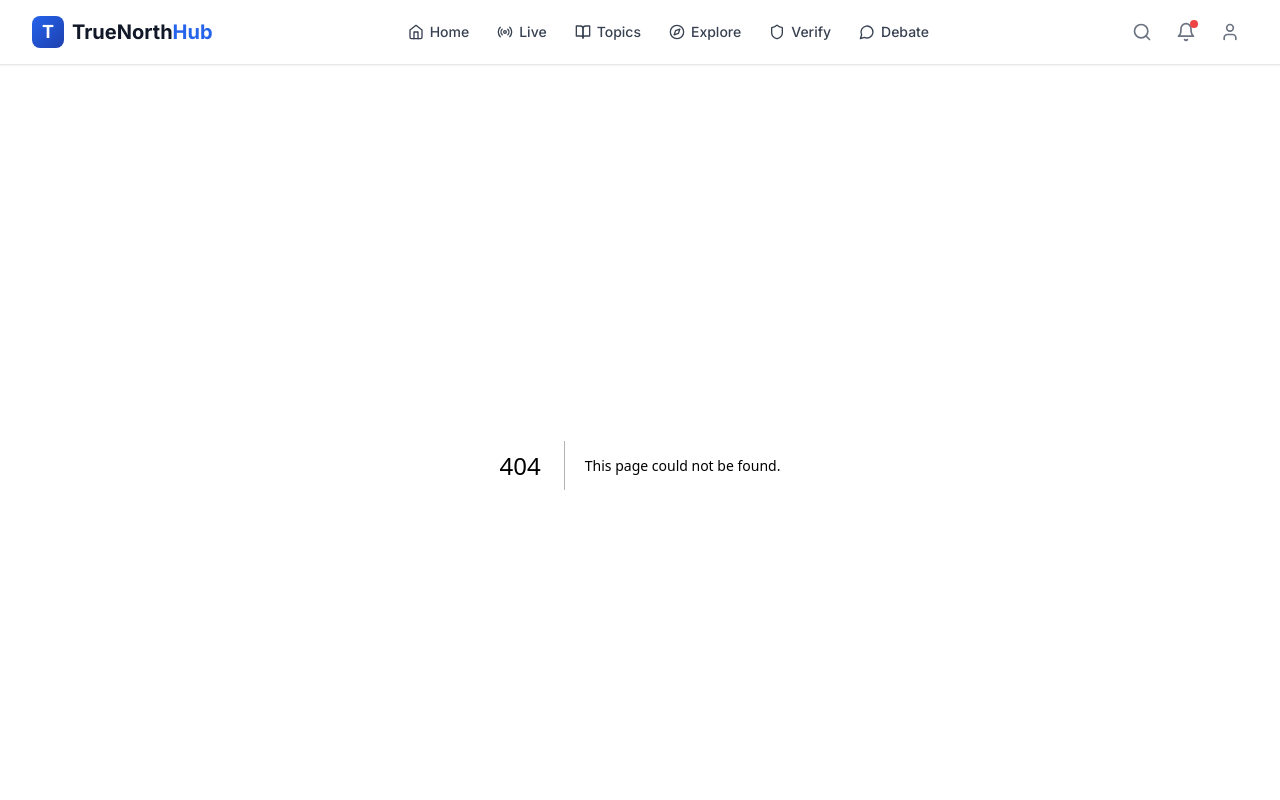
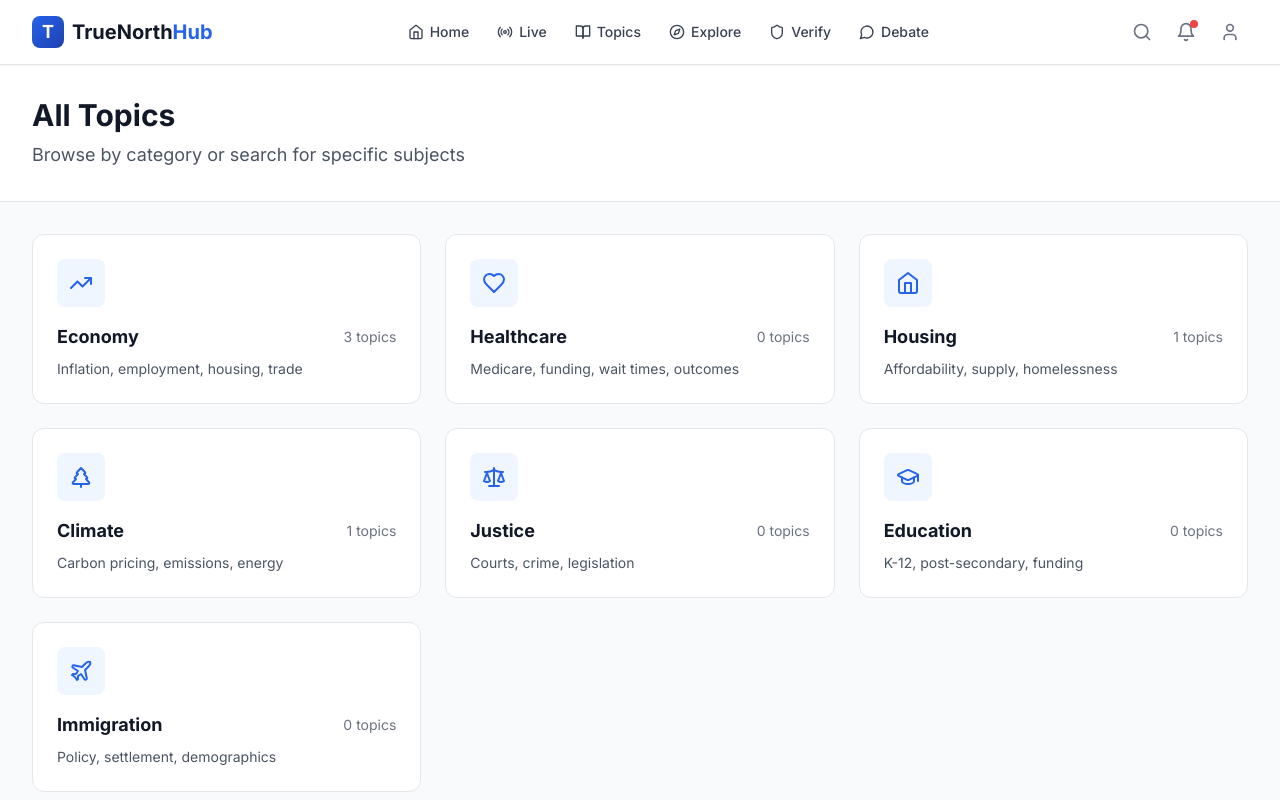
Before and after one commit to CivicIntelCanada/TrueNorthResearchHub, a Next.js app: page /topics in a window 1280 px wide. Before the commit this address had no page. Shown: the top 800 px of the page. Built offline with nearby package versions, Linux system fonts and the light colour scheme.

Commit message:
Add src/app/topics/page.tsx

```diff
--- /dev/null
+++ b/src/app/topics/page.tsx
@@ -0,0 +1,90 @@
+import Link from 'next/link';
+import { TrendingUp, Heart, Home, TreePine, Scale, GraduationCap, Plane } from 'lucide-react';
+
+export default function TopicsIndex() {
+  const categories = [
+    {
+      title: 'Economy',
+      description: 'Inflation, employment, housing, trade',
+      href: '/category/economy/',
+      icon: TrendingUp,
+      count: 3
+    },
+    {
+      title: 'Healthcare',
+      description: 'Medicare, funding, wait times, outcomes',
+      href: '/category/healthcare/',
+      icon: Heart,
+      count: 0
+    },
+    {
+      title: 'Housing',
+      description: 'Affordability, supply, homelessness',
+      href: '/category/housing/',
+      icon: Home,
+      count: 1
+    },
+    {
+      title: 'Climate',
+      description: 'Carbon pricing, emissions, energy',
+      href: '/category/climate/',
+      icon: TreePine,
+      count: 1
+    },
+    {
+      title: 'Justice',
+      description: 'Courts, crime, legislation',
+      href: '/category/justice/',
+      icon: Scale,
+      count: 0
+    },
+    {
+      title: 'Education',
+      description: 'K-12, post-secondary, funding',
+      href: '/category/education/',
+      icon: GraduationCap,
+      count: 0
+    },
+    {
+      title: 'Immigration',
+      description: 'Policy, settlement, demographics',
+      href: '/category/immigration/',
+      icon: Plane,
+      count: 0
+    }
+  ];
+
+  return (
+    <div className="min-h-screen bg-gray-50">
+      <div className="bg-white border-b">
+        <div className="max-w-7xl mx-auto px-4 sm:px-6 lg:px-8 py-8">
+          <h1 className="text-3xl font-bold text-gray-900">All Topics</h1>
+          <p className="mt-2 text-lg text-gray-600">Browse by category or search for specific subjects</p>
+        </div>
+      </div>
+
+      <div className="max-w-7xl mx-auto px-4 sm:px-6 lg:px-8 py-8">
+        <div className="grid grid-cols-1 md:grid-cols-2 lg:grid-cols-3 gap-6">
+          {categories.map((cat) => (
+            <Link
+              key={cat.title}
+              href={cat.href}
+              className="bg-white rounded-xl border p-6 hover:shadow-lg hover:border-blue-300 transition-all group"
+            >
+              <div className="w-12 h-12 bg-blue-50 rounded-lg flex items-center justify-center text-blue-600 mb-4 group-hover:scale-110 transition-transform">
+                <cat.icon className="w-6 h-6" />
+              </div>
+              <div className="flex items-center justify-between mb-2">
+                <h3 className="text-lg font-bold text-gray-900 group-hover:text-blue-600 transition-colors">
+                  {cat.title}
+                </h3>
+                <span className="text-sm text-gray-500">{cat.count} topics</span>
+              </div>
+              <p className="text-gray-600 text-sm">{cat.description}</p>
+            </Link>
+          ))}
+        </div>
+      </div>
+    </div>
+  );
+}
```
